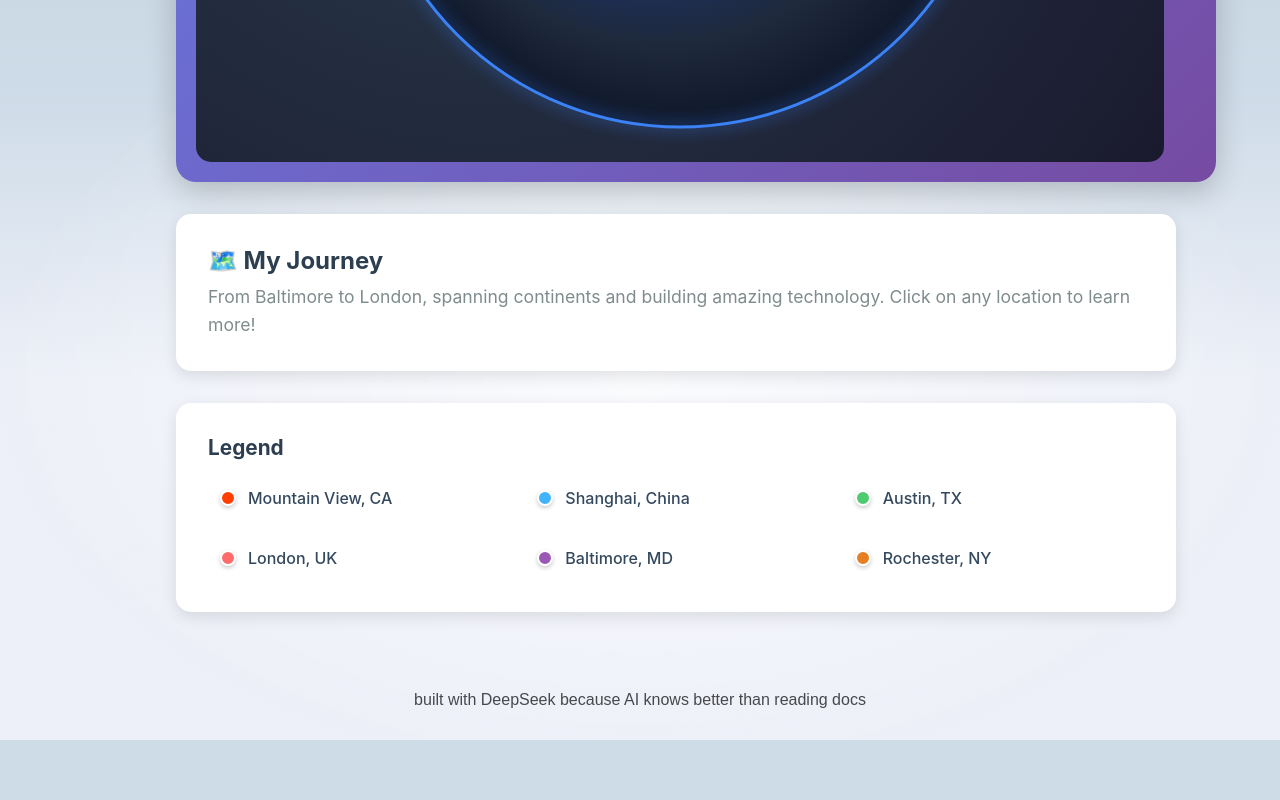
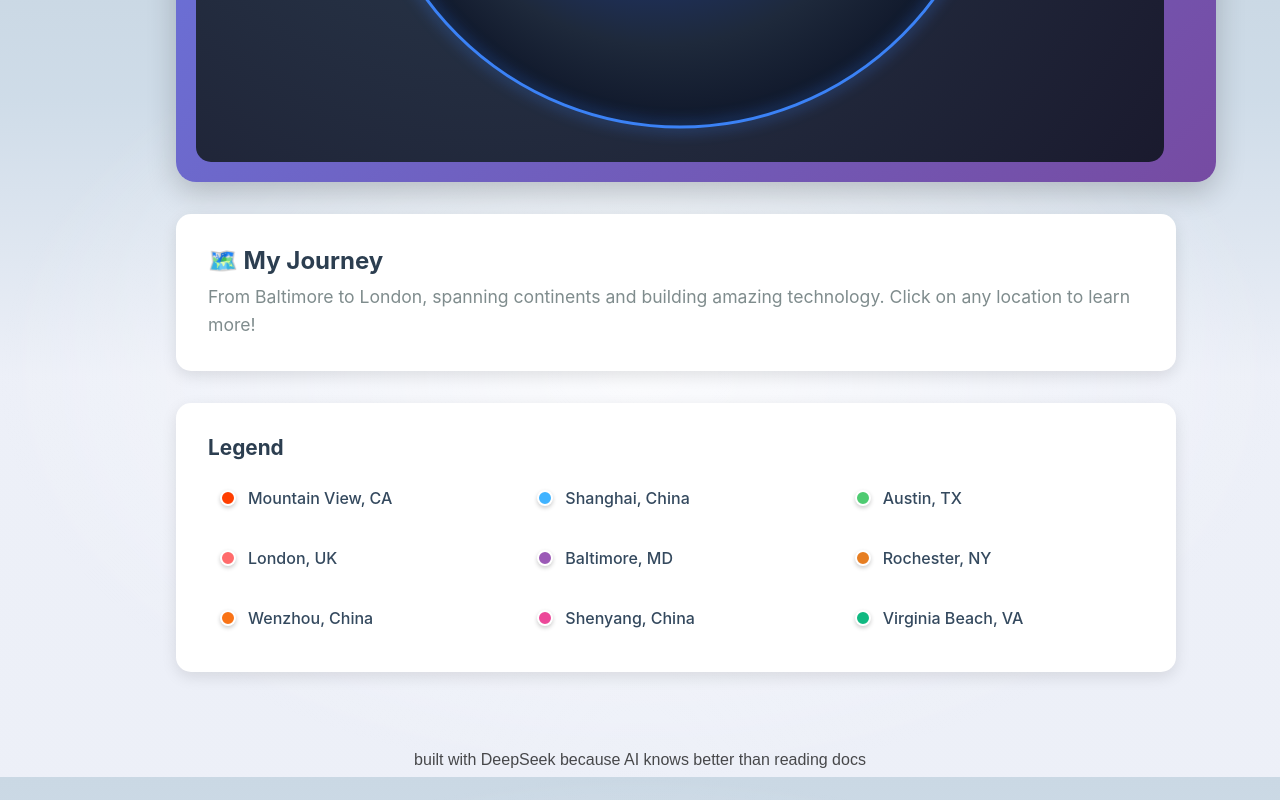
Before and after one commit to MrMegaMango/zuo-svelte, a SvelteKit app: page /world-map in a window 1280 px wide. Shown: the part 823-1623 px from the top of the page. Before the commit the page ends 1563 px from the top, so only its background shows below. Built offline with nearby package versions, Linux system fonts and the light colour scheme.

Commit message:
Add personal milestone locations to globe
- Wenzhou, China: Birthplace with orange marker 🏠
- Shenyang, China: Childhood years with pink marker 🧸
- Virginia Beach, VA: Cape Henry Collegiate high school with green marker 🎓

Total now 9 significant locations spanning from birth through career

```diff
--- a/src/routes/world-map/+page.svelte
+++ b/src/routes/world-map/+page.svelte
@@ -132,7 +132,10 @@
 		{ name: 'Austin, TX', lat: 30.2672, lng: -97.7431, color: '#4ECB71', description: 'Tesla Gigafactory - Senior Software Engineer' },
 		{ name: 'London, UK', lat: 51.5074, lng: -0.1278, color: '#FF6B6B', description: 'Samaya AI - Member of Technical Staff' },
 		{ name: 'Baltimore, MD', lat: 39.2904, lng: -76.6122, color: '#9B59B6', description: 'Johns Hopkins University - MS Information Security' },
-		{ name: 'Rochester, NY', lat: 43.1566, lng: -77.6088, color: '#E67E22', description: 'University of Rochester - BS ECE' }
+		{ name: 'Rochester, NY', lat: 43.1566, lng: -77.6088, color: '#E67E22', description: 'University of Rochester - BS ECE' },
+		{ name: 'Wenzhou, China', lat: 27.9994, lng: 120.6668, color: '#f97316', description: 'Birthplace 🏠' },
+		{ name: 'Shenyang, China', lat: 41.7922, lng: 123.4328, color: '#ec4899', description: 'Childhood 🧸' },
+		{ name: 'Virginia Beach, VA', lat: 36.8631, lng: -76.0158, color: '#10b981', description: 'Cape Henry Collegiate 🎓' }
 	];
 
 	let selectedLocation: typeof locations[0] | null = null;
```
